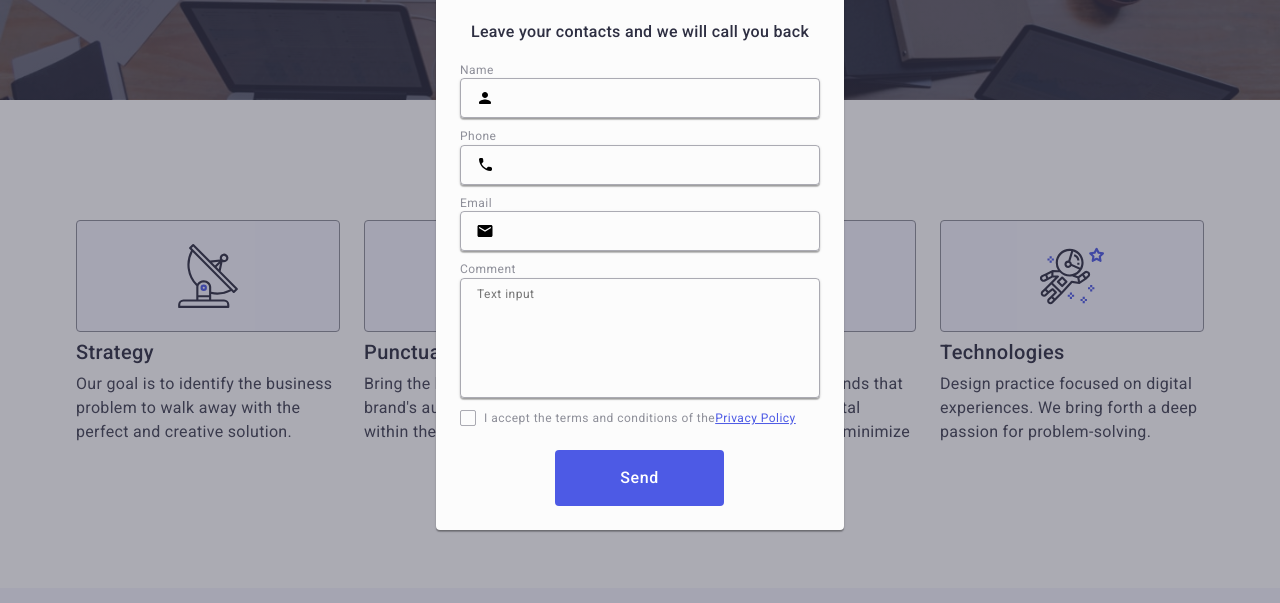
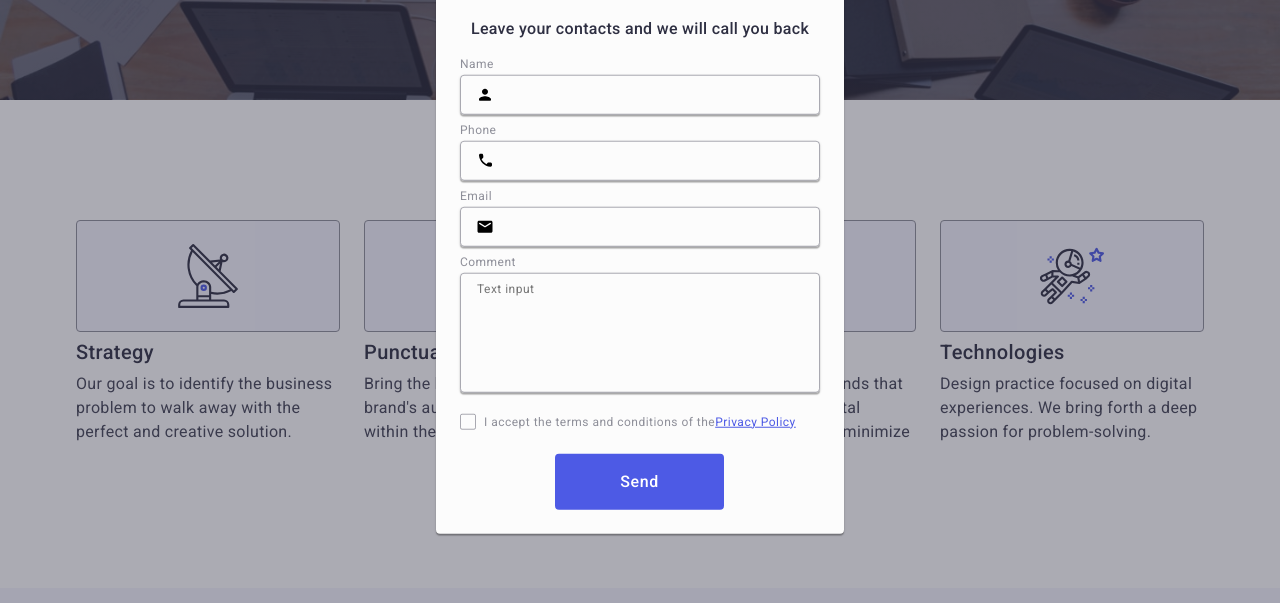
Before and after one commit to Samolyb/goit-markup-hw-05, a plain HTML site: page index.html in a window 1280 px wide. Shown: the part 197-800 px from the top of the page. Drawn offline with nearby package versions, Linux system fonts and the light colour scheme.

Commit message:
homework-5

```diff
--- a/css/style.css
+++ b/css/style.css
@@ -766,6 +766,7 @@ body {
 }
 
 .modal-label {
+    display: block;
     color: #8E8F99;
     font-family: "Roboto", sans-serif;
     font-size: 12px;
@@ -774,6 +775,10 @@ body {
     line-height: 1.17;
     letter-spacing: 0.04em;
     margin-bottom: 4px;
+}
+
+.comment {
+    margin-bottom: 16px
 }
 
 .modal-input {
@@ -833,6 +838,10 @@ body {
     margin-bottom: 24px;
 }
 
+.pricacy {
+    margin-bottom: 24px;
+}
+
 .check-text {
     color: var(--LIGHT-SLATE, #8E8F99);
     font-family: "Roboto", sans-serif;
--- a/index.html
+++ b/index.html
@@ -465,12 +465,12 @@
                         </svg>
                     </div>
                 </div>
-                <div class="modal-field">
+                <div class="modal-field comment">
                     <label for="user-comment" class="modal-label">Comment</label>
                     <textarea name="user-comment" id="user-comment" class="modal-text"
                         placeholder="Text input"></textarea>
                 </div>
-                <div class="modal-field">
+                <div class="modal-field pricacy">
                     <input type="checkbox" name="user-privacy" id="user-privacy" class="check-input visually-hidden"
                         value="true">
                     <label for="user-privacy" class="check-text">
```
